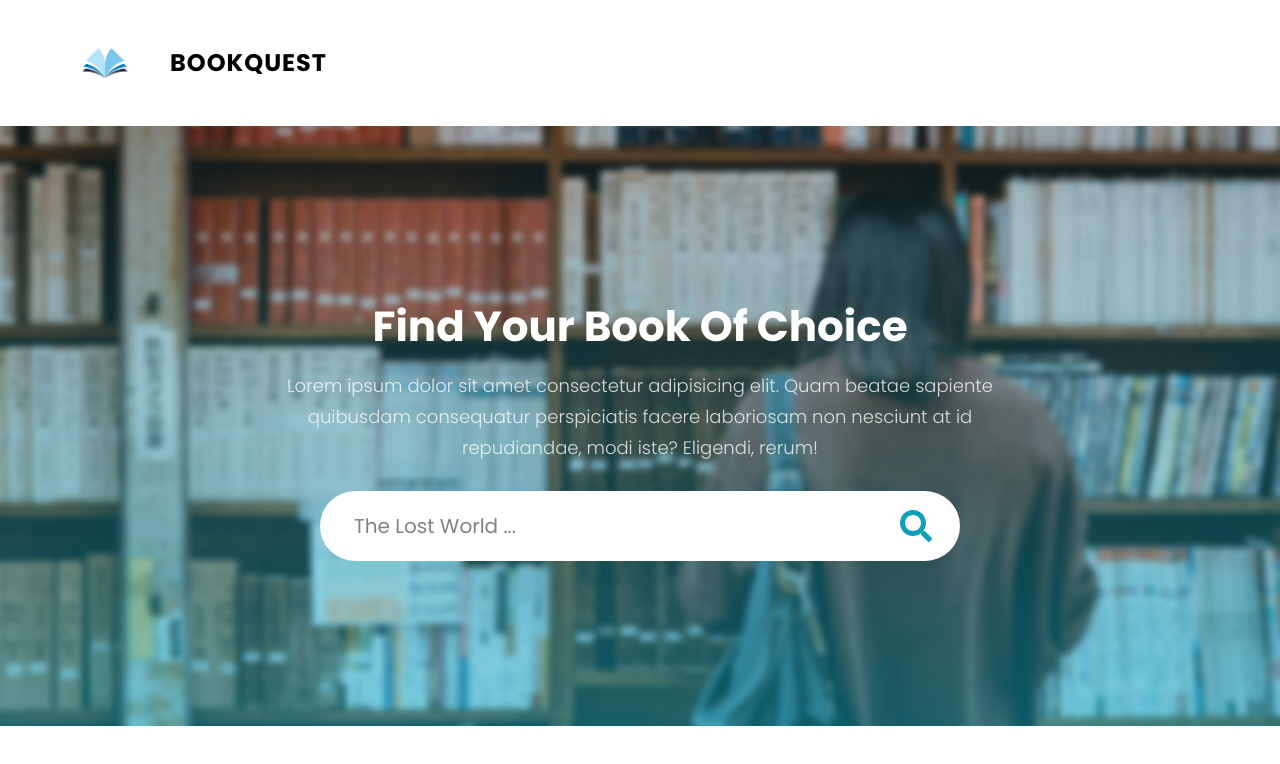
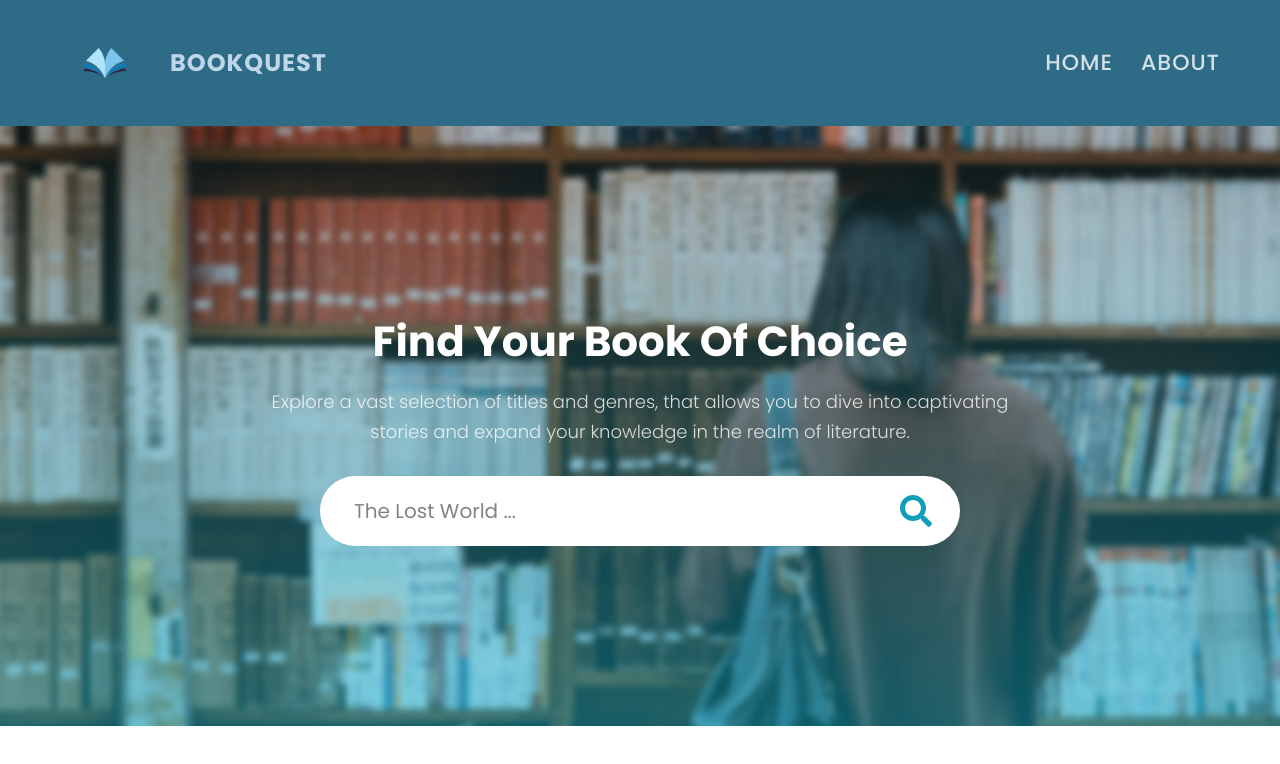
Before and after one commit to a-prem7/booksearch_app, a React (Create React App) app: page / in a window 1280 px wide. Shown: the top 764 px of the page. Built offline with nearby package versions, Linux system fonts and the light colour scheme; no server answers.

Commit message:
adds navbar styling

```diff
--- a/src/components/Header/Header.jsx
+++ b/src/components/Header/Header.jsx
@@ -10,7 +10,7 @@ const Header = () => {
         <Navbar />
         <div className='header-content flex flex-c text-center text-white'>
             <h2 className='header-title text-capitalize'>Find your Book of choice</h2><br />
-            <p className='header-text fs-18 fw-3'>Lorem ipsum dolor sit amet consectetur adipisicing elit. Quam beatae sapiente quibusdam consequatur perspiciatis facere laboriosam non nesciunt at id repudiandae, modi iste? Eligendi, rerum!</p>
+            <p className='header-text fs-18 fw-3'>Explore a vast selection of titles and genres, that allows you to dive into captivating stories and expand your knowledge in the realm of literature.</p>
             <SearchForm />
         </div>
     </header>
--- a/src/components/Navbar/Navbar.css
+++ b/src/components/Navbar/Navbar.css
@@ -1,12 +1,14 @@
 .navbar{
     padding: 1.8rem 0;
     box-shadow: rgba(0, 0, 0, 0.1) 0px 10px 15px -3px, rgba(0, 0, 0, 0.05) 0px 4px 6px -2px;
+    background-color: rgb(45, 107, 134);
 }
 .navbar-brand{
     width: 90px;
 }
 .navbar-brand span{
     margin-left: 2rem;
+    color:rgb(191, 213, 232);
 }
 .brand-and-toggler{
     width: 100%;
--- a/src/components/Navbar/Navbar.jsx
+++ b/src/components/Navbar/Navbar.jsx
@@ -1,7 +1,7 @@
 import React, {useState} from 'react';
 import { Link } from 'react-router-dom';
 import "./Navbar.css";
-import logoImg from "../../images/book-logo.png";
+import logoImg from "../../images/removed bkg-logo.png";
 import {HiOutlineMenuAlt3} from "react-icons/hi";
 
 
--- a/src/pages/About/About.jsx
+++ b/src/pages/About/About.jsx
@@ -16,8 +16,8 @@ const About = () => {
             </div>
             <div className='about-text'>
             <h2 className='about-title fs-26 ls-1'>About BookQuest</h2>
-            <p className='fs-17'>Lorem ipsum dolor sit amet consectetur adipisicing elit. Accusamus dignissimos consequuntur vero commodi provident maiores, iusto atque corrupti voluptate vel sequi consectetur unde aliquam corporis saepe animi non, tempora reiciendis molestias sed laudantium dolores. Assumenda aperiam fuga quo voluptate commodi ullam aliquam expedita voluptas delectus.</p>
-            <p className='fs-17'>Lorem ipsum dolor sit amet consectetur adipisicing elit. Dolor, dicta, possimus inventore eveniet atque voluptatibus repellendus aspernatur illo aliquam dignissimos illum. Commodi, porro omnis dolore amet neque modi quas eum!</p>
+            <p className='fs-17'>Welcome to our BookQuest app! This is your go-to destination for discovering and exploring a wide range of books. Whether you're an avid reader, a curious learner, or simply looking for your next literary adventure, our app provides a user-friendly platform to find your perfect book match.</p>
+            <p className='fs-17'>Whether you're seeking fiction, non-fiction, educational resources, or any other type of literature, our BookQuest app is here to help you embark on a journey of literary exploration. Start your book search today and unlock a world of captivating stories, fascinating knowledge, and endless inspiration. Happy reading!</p>
           </div>
         </div>
       </div>
```
Also changed, not shown: src/images/removed bkg-logo.png (added).
